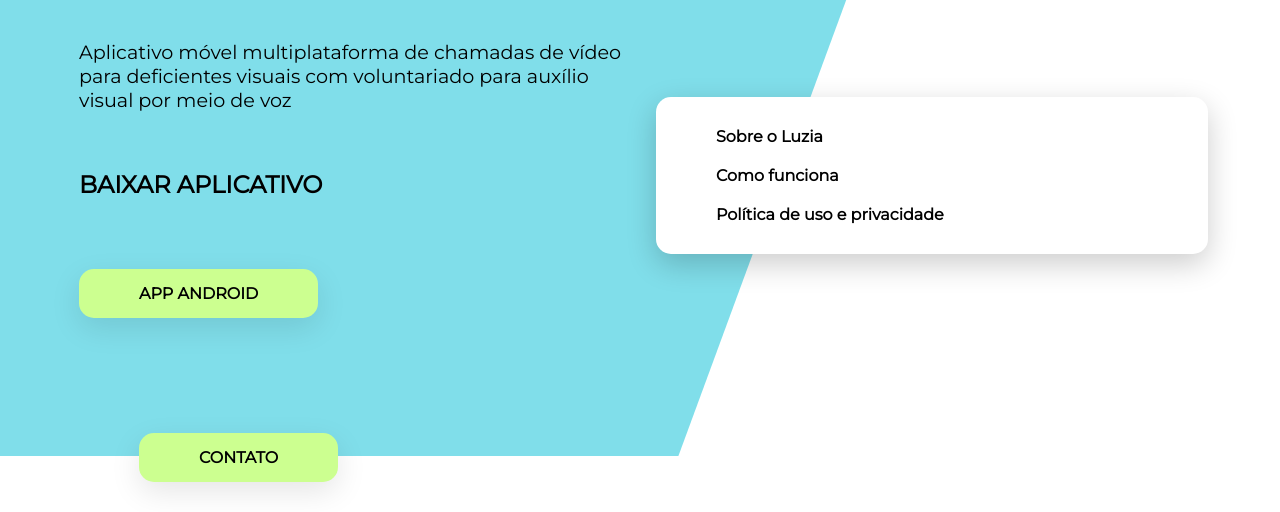
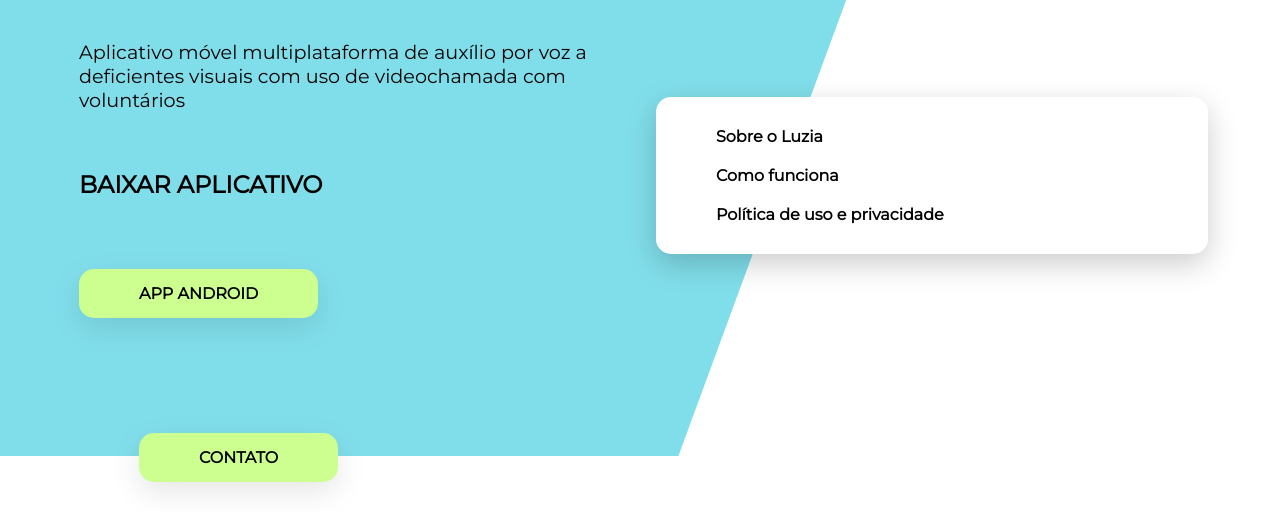
Before and after one commit to mariugo/luziasite, a plain HTML site: page index.html in a window 1280 px wide. Shown: the part 344-856 px from the top of the page. Drawn offline with Linux system fonts and the light colour scheme; a web font is replaced by a local one.

Commit message:
Update index, title and link for download

```diff
--- a/index.html
+++ b/index.html
@@ -50,11 +50,12 @@
         </section>
         <section id="primary">
             <h1>Luzia</h1>
-            <p>Aplicativo móvel multiplataforma de chamadas de vídeo para deficientes visuais com voluntariado para
-                auxílio visual por meio de voz</p>
+            <p>Aplicativo móvel multiplataforma de auxílio
+                por voz a deficientes visuais com uso de videochamada com
+                voluntários</p>
                 <br/>
             <h2>BAIXAR APLICATIVO</h2>
-            <a href="https://drive.google.com/file/d/1FMN8eyOO0vz6PfsWzQDxAyD4SX9EXFhK/view?usp=sharing" target="_blank">
+            <a href="https://drive.google.com/file/d/1pjs1l6U8jJVfS2eCdLNgR7910HzSyMTv/view?usp=sharing" gitarget="_blank">
                 APP ANDROID
                 <!-- <img src="img/img-android-icon.png" alt="ícone do android" > -->
             </a>
```
